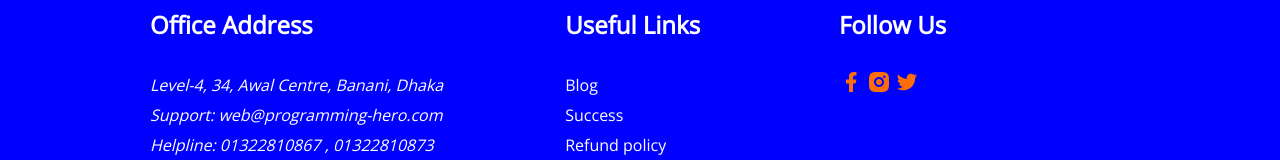
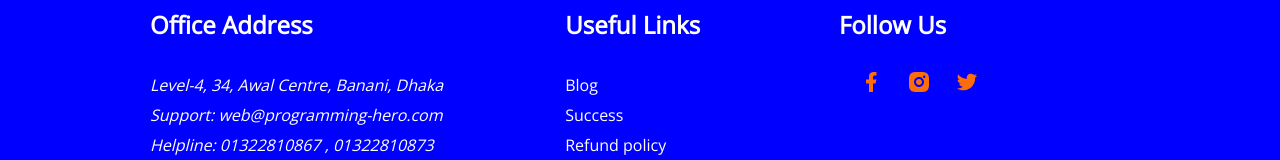
Before and after one commit to Prosantaroy1/First-Portfoilo-page, a plain HTML site: page index.html in a window 1280 px wide. Shown: the part 4188-4348 px from the top of the page. Drawn offline with nearby package versions, Linux system fonts and the light colour scheme.

Commit message:
completed-site

```diff
--- a/index.html
+++ b/index.html
@@ -248,9 +248,9 @@
             </div>
             <div class="box" id="box3">
                  <h2>Follow Us</h2>
-                 <img src="/images/icons/facebook.png" ali="">
-                 <img src="/images/icons/insta.png" ali="">
-                 <img src="/images/icons/twitter.png" ali="">
+                 <img src="./images/icons/facebook.png" alt="facebook-icon">
+                 <img src="./images/icons/insta.png" alt="instragram-icon">
+                 <img src="./images/icons/twitter.png"alt="twitter-icon">
             </div>
          </div>
          <p>&copy;Copyright Terms
--- a/style/style.css
+++ b/style/style.css
@@ -255,6 +255,9 @@ input{
 #box3{
     padding-left: 60px;
 }
+#box3 img{
+   padding-left:  20px;
+}
 footer p{
     background-color: cornflowerblue;
     padding-left: 140px;
```
